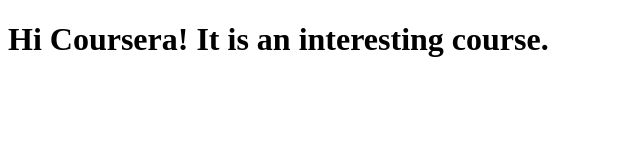
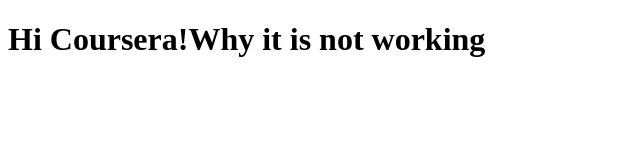
Before and after one commit to castcoco/coursera-test, a plain HTML site: page site/index.html in a window 1280 px wide. Shown: the whole page, without its empty margins (0-640 px from the left). Drawn offline with Linux system fonts and the light colour scheme.

Commit message:
small addition to page content

```diff
--- a/site/index.html
+++ b/site/index.html
@@ -4,6 +4,6 @@
 	<title>Hello coursera !</title>
 </head>
 <body>
-<h1>Hi Coursera! It is an interesting course.</h1>
+<h1>Hi Coursera!Why it is not working</h1>
 </body>
 </html>
```
